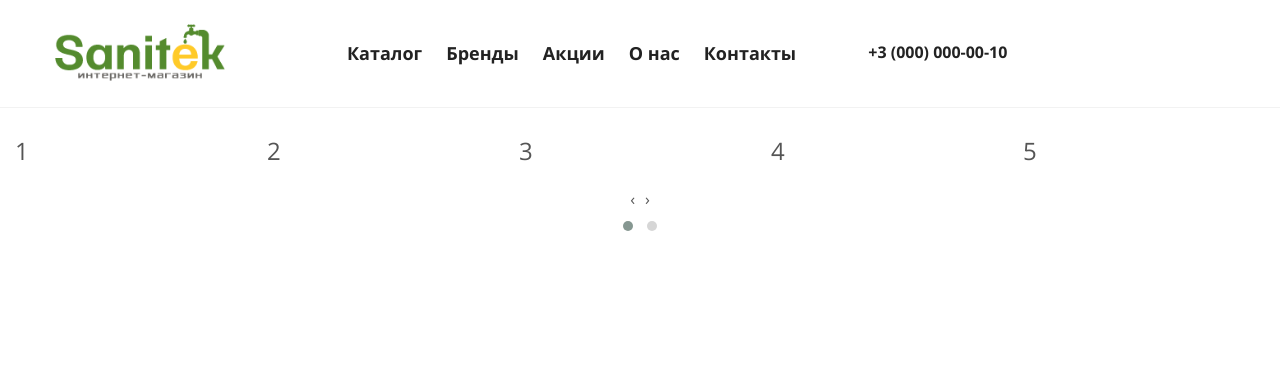
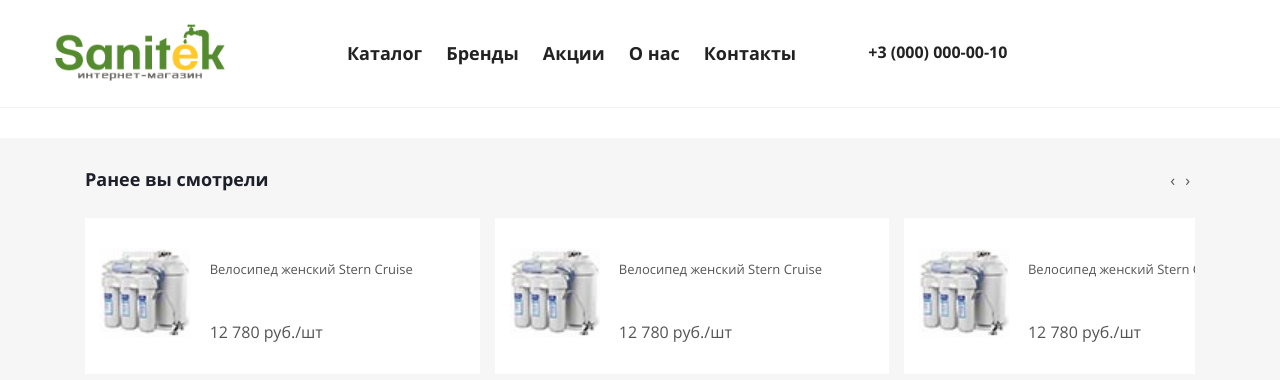
Before and after one commit to madcatgith/sanitek, a website: page app/index.html in a window 1280 px wide. Drawn offline with Linux system fonts and the light colour scheme.

Commit message:
slider in work

```diff
--- a/app/index.html
+++ b/app/index.html
@@ -67,21 +67,64 @@
         </div>
     </header>
 	<!-- /header -->
-</body>
 
  <footer>
  	<section class="viewed-products">
- 		<div class="container-fluid">
+ 		<div class="container">
+	 		<h3 class="section-title">Ранее вы смотрели</h3>
  			<div class="viewed-products-slider owl-carousel owl-theme">
- 				<div class="item"><h4>1</h4></div>
-			    <div class="item"><h4>2</h4></div>
-			    <div class="item"><h4>3</h4></div>
-			    <div class="item"><h4>4</h4></div>
-			    <div class="item"><h4>5</h4></div>
-			    <div class="item"><h4>6</h4></div>
-			    <div class="item"><h4>7</h4></div>
-			    <div class="item"><h4>8</h4></div>
-			    <div class="item"><h4>9</h4></div>
+ 				<div class="item">
+ 					<div class="image-wraper">
+ 						<img src="/img/111.png" alt="">
+ 					</div>
+ 					<div class="info-wrapper">
+ 						<span class="product-name">
+ 							Велосипед женский Stern Cruise
+ 						</span>
+ 						<span class="price">
+ 							12 780 руб./шт
+ 						</span>
+ 					</div>
+ 				</div>
+ 				<div class="item">
+ 					<div class="image-wraper">
+ 						<img src="/img/111.png" alt="">
+ 					</div>
+ 					<div class="info-wrapper">
+ 						<span class="product-name">
+ 							Велосипед женский Stern Cruise
+ 						</span>
+ 						<span class="price">
+ 							12 780 руб./шт
+ 						</span>
+ 					</div>
+ 				</div>
+ 				<div class="item">
+ 					<div class="image-wraper">
+ 						<img src="/img/111.png" alt="">
+ 					</div>
+ 					<div class="info-wrapper">
+ 						<span class="product-name">
+ 							Велосипед женский Stern Cruise
+ 						</span>
+ 						<span class="price">
+ 							12 780 руб./шт
+ 						</span>
+ 					</div>
+ 				</div>
+ 				<div class="item">
+ 					<div class="image-wraper">
+ 						<img src="/img/111.png" alt="">
+ 					</div>
+ 					<div class="info-wrapper">
+ 						<span class="product-name">
+ 							Велосипед женский Stern Cruise
+ 						</span>
+ 						<span class="price">
+ 							12 780 руб./шт
+ 						</span>
+ 					</div>
+ 				</div>
  			</div>
  		</div>
  	</section>
@@ -89,9 +132,4 @@
 </body>
 <script src="/js/libs.min.js" type="text/javascript" charset="utf-8"></script>
 <script src="/js/main.js" type="text/javascript" charset="utf-8"></script>
-<script type="text/javascript" charset="utf-8">
-	$(document).ready(function(){
-		$("#jq").css("color","green");
-	});
-</script>
 </html>
--- a/app/js/main.js
+++ b/app/js/main.js
@@ -1,8 +1,10 @@
 $( document ).ready(function() {
     $('.viewed-products-slider').owlCarousel({
-        loop:true,
-        margin:10,
-        nav:true,
+        nav: true,
+        loop: true,
+        margin: 15,
+        autoWidth: true,
+        dots: false,
         responsive:{
             0:{
                 items:1
@@ -11,7 +13,7 @@ $( document ).ready(function() {
                 items:3
             },
             1000:{
-                items:5
+                items:3
             }
         }
     });
--- a/app/scss/_footer.scss
+++ b/app/scss/_footer.scss
@@ -0,0 +1,49 @@
+//footer
+footer{
+	background-color: #f6f6f7;
+}
+//viewed-products
+.viewed-products{
+	position: relative;
+}
+.viewed-products .section-title{
+	font-size: 18px;
+	color: #1d2029;
+	margin: 26px 0 4px;
+	line-height: 30px;
+	font-weight: 700;
+	display: inline-block;
+}
+.viewed-products .owl-theme .owl-nav{
+	display: inline-block;
+	position: absolute;
+	right: 0;
+	top: -65px;
+}
+.viewed-products .viewed-products-slider{
+	margin-top: 20px;
+	padding-bottom: 50px;
+}
+.viewed-products .viewed-products-slider .item{
+	background-color: #fff;
+	padding: 30px 0;
+}
+.viewed-products .viewed-products-slider .item .product-name{
+	font-size: 13px;
+	line-height: 18px;
+	font-weight: 400;
+	display: block;
+	height: 60px;
+}
+.viewed-products .viewed-products-slider .item .image-wraper{
+	width: 90px;
+	display: inline-block;
+	margin: 0 15px;
+}
+.viewed-products .viewed-products-slider .item .image-wraper img{
+	width: 100%;
+}
+.viewed-products .viewed-products-slider .item .info-wrapper{
+	width: 270px;
+	display: inline-block;
+}
```
Also changed, not shown: app/css/main.css, 1 other file.
